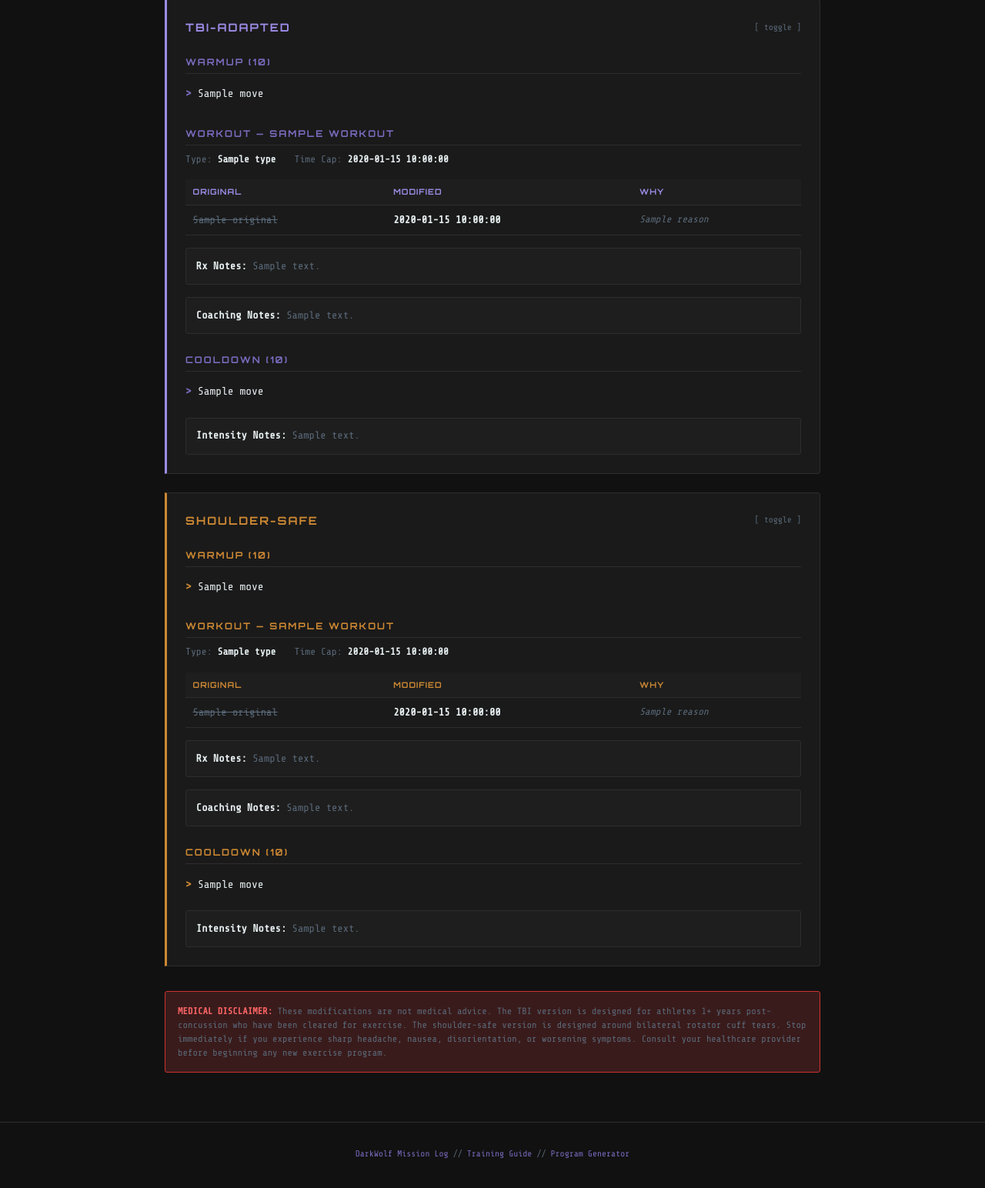
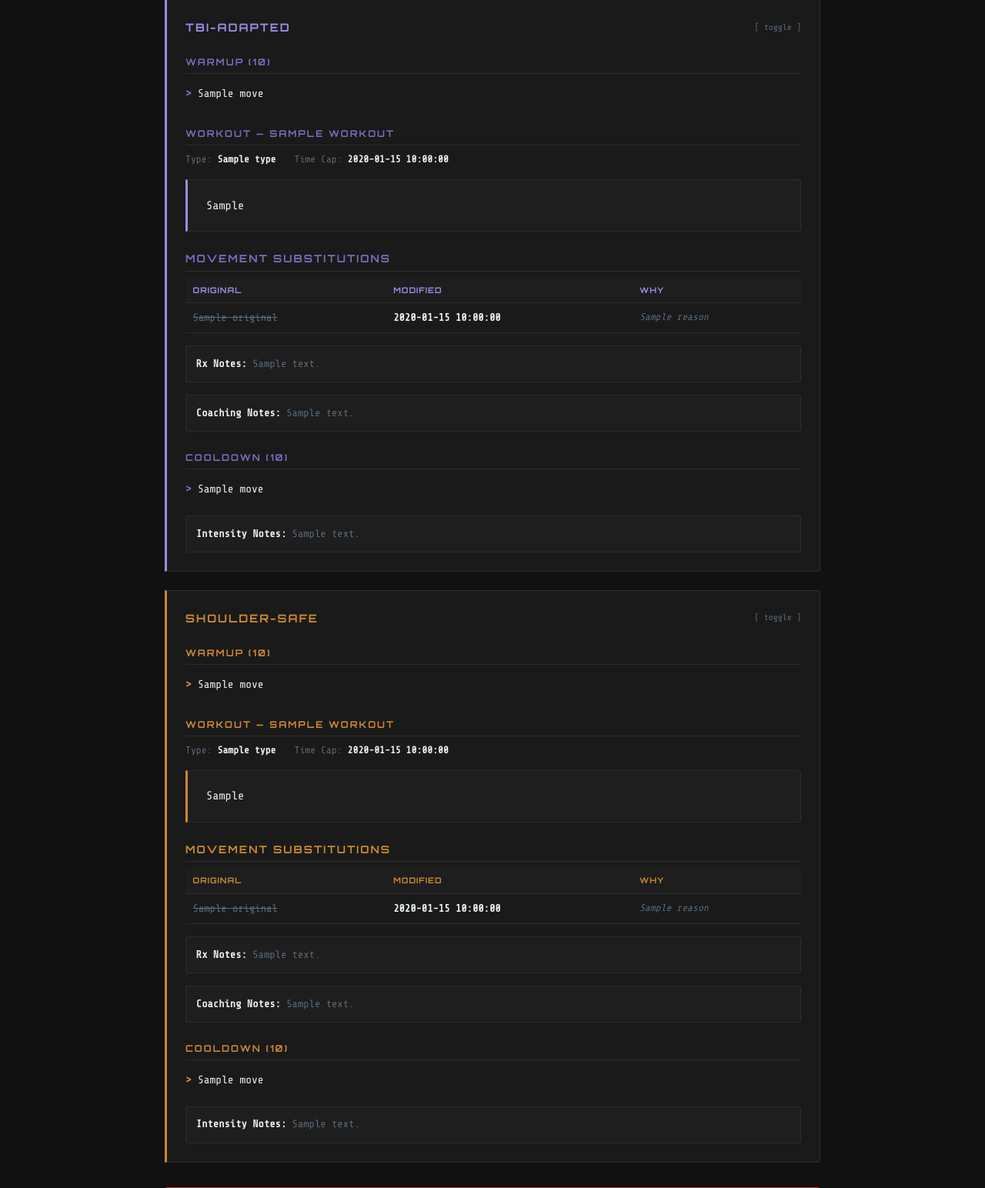
Before and after one commit to fortis44/darkwolf-wod-translator, a Python web app: template templates/wod_page.html in a window 1280 px wide. Shown: the part 488-2032 px from the top of the page at 77% size. Before the commit the page ends 1993 px from the top, so only its background shows below. Run offline with Jinja, Linux system fonts and the light colour scheme; the template is opened without the code that fills it: most values are stand-ins (such as "Sample title", 1, 10 or a date in 2020).

Commit message:
Add full_workout field to WOD prompts and template
Both TBI and shoulder-safe prompts now request a complete whiteboard-style
workout in addition to the substitution table. Template displays it
prominently above the movement substitution details.

Co-Authored-By: Claude Opus 4.6 <noreply@anthropic.com>

```diff
--- a/prompts/tbi_rc_system.txt
+++ b/prompts/tbi_rc_system.txt
@@ -67,6 +67,7 @@ OUTPUT FORMAT: Respond with ONLY valid JSON in this exact structure:
     "name": "Modified [original name if applicable] (Shoulder-Safe)",
     "type": "AMRAP/For Time/EMOM/Rounds/etc",
     "time_cap": "X min (if applicable)",
+    "full_workout": "The COMPLETE modified workout written exactly as it would appear on a gym whiteboard. Include all rounds, rep counts, movement names, loads, time caps, and structure. This must be a standalone description someone can follow without seeing the original. Use newlines to separate movements. Example:\nFor time:\n400-meter row\n30 strict hanging knee raises\n400-meter row\n10 pike push-ups\n400-meter row\n30 strict hanging knee raises\n400-meter row",
     "movements": [
       {
         "original": "Original movement as written",
--- a/prompts/tbi_system.txt
+++ b/prompts/tbi_system.txt
@@ -45,6 +45,7 @@ OUTPUT FORMAT: Respond with ONLY valid JSON in this exact structure:
     "name": "Modified [original name if applicable]",
     "type": "AMRAP/For Time/EMOM/Rounds/etc",
     "time_cap": "X min (if applicable)",
+    "full_workout": "The COMPLETE modified workout written exactly as it would appear on a gym whiteboard. Include all rounds, rep counts, movement names, loads, time caps, and structure. This must be a standalone description someone can follow without seeing the original. Use newlines to separate movements. Example:\nFor time:\n400-meter row\n30 hanging knee raises\n400-meter row\n10 pike walk-ups\n400-meter row\n30 hanging knee raises\n400-meter row",
     "movements": [
       {
         "original": "Original movement as written",
--- a/templates/style.css
+++ b/templates/style.css
@@ -272,6 +272,24 @@ header nav a:hover {
     font-style: italic;
 }
 
+/* FULL WORKOUT (whiteboard-style display) */
+.full-workout {
+    background: var(--bg-card);
+    border: 1px solid var(--border);
+    border-left: 3px solid var(--neon);
+    border-radius: 0 4px 4px 0;
+    padding: 1.2rem 1.5rem;
+    margin: 0.75rem 0;
+    font-size: 0.95rem;
+    color: var(--white);
+    line-height: 1.8;
+    white-space: pre-wrap;
+}
+
+.card.shoulder .full-workout {
+    border-left-color: var(--orange);
+}
+
 /* NOTES */
 .intensity-notes {
     margin-top: 1rem;
--- a/templates/wod_page.html
+++ b/templates/wod_page.html
@@ -71,7 +71,12 @@
                 {% if tbi.workout.time_cap %}<span>Time Cap: <strong>{{ tbi.workout.time_cap }}</strong></span>{% endif %}
             </div>
 
+            {% if tbi.workout.full_workout %}
+            <div class="full-workout">{{ tbi.workout.full_workout | replace('\n', '<br>') | safe }}</div>
+            {% endif %}
+
             {% if tbi.workout.movements %}
+            <div class="section-title" style="margin-top: 1.5rem; font-size: 0.85rem;">Movement Substitutions</div>
             <table class="sub-table">
                 <thead>
                     <tr>
@@ -136,7 +141,12 @@
                 {% if tbi_rc.workout.time_cap %}<span>Time Cap: <strong>{{ tbi_rc.workout.time_cap }}</strong></span>{% endif %}
             </div>
 
+            {% if tbi_rc.workout.full_workout %}
+            <div class="full-workout">{{ tbi_rc.workout.full_workout | replace('\n', '<br>') | safe }}</div>
+            {% endif %}
+
             {% if tbi_rc.workout.movements %}
+            <div class="section-title" style="margin-top: 1.5rem; font-size: 0.85rem;">Movement Substitutions</div>
             <table class="sub-table">
                 <thead>
                     <tr>
```
